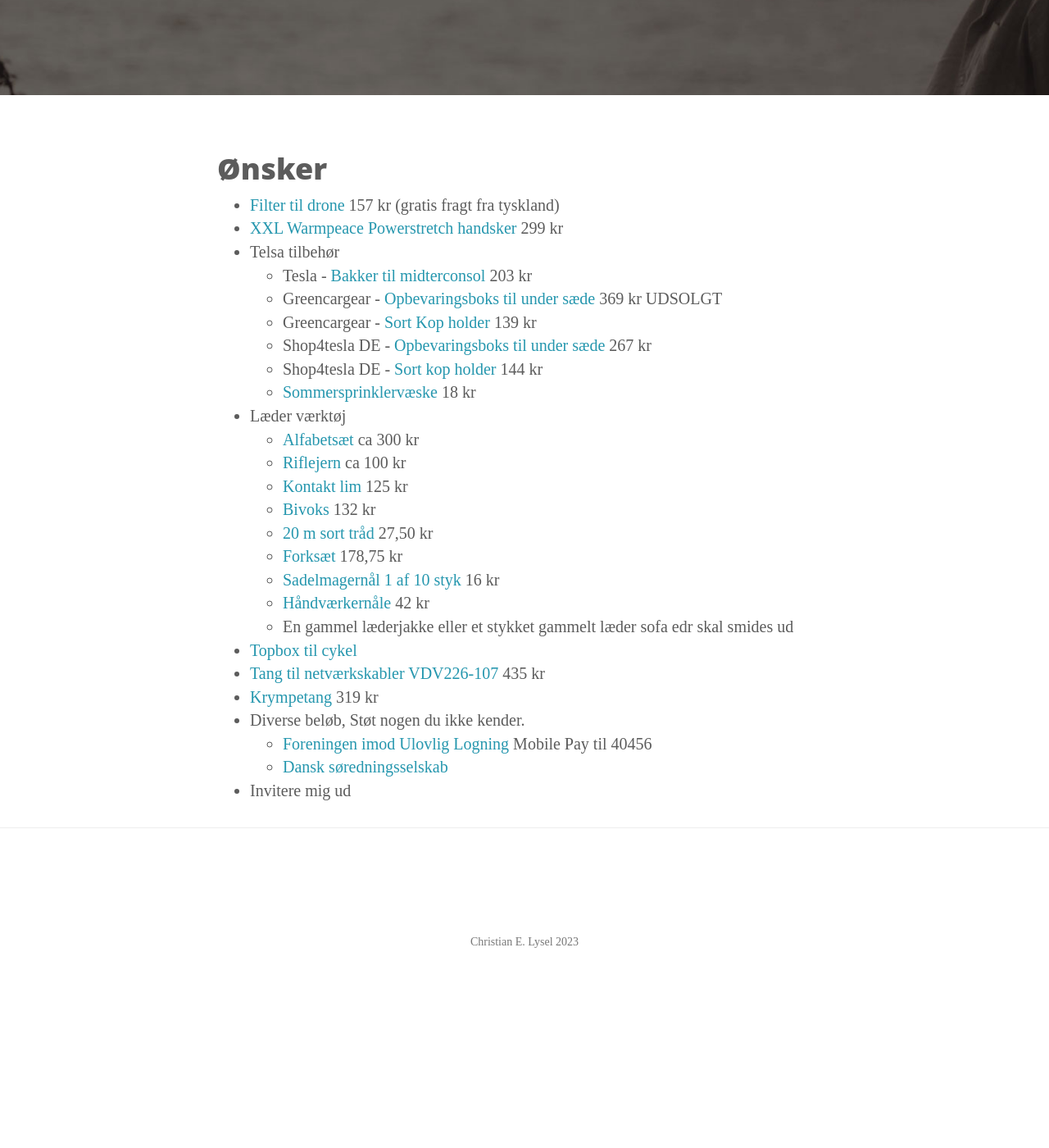
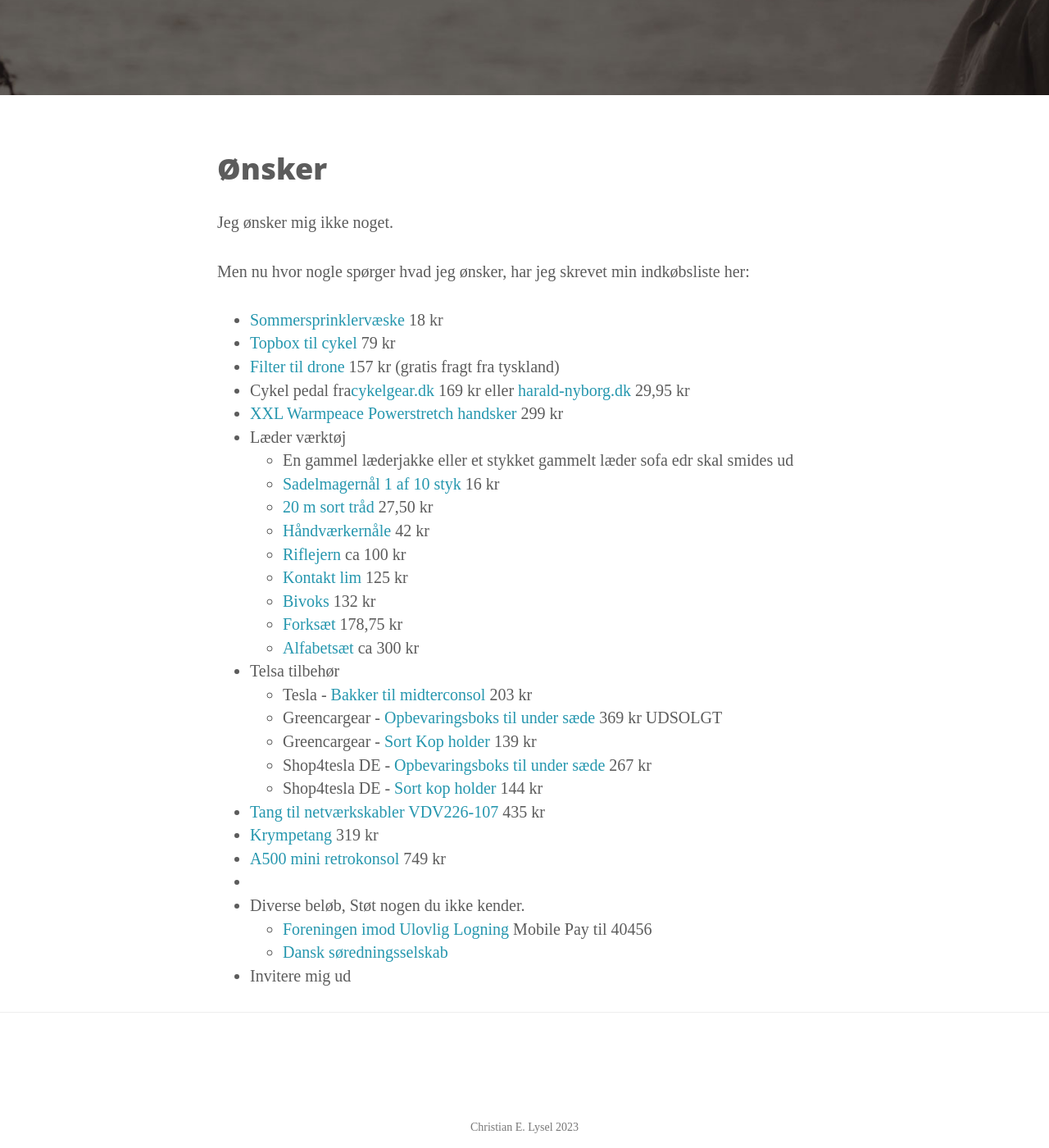
Before and after one commit to clysel/christian.lysel.net, a Jekyll site: the page built from gave.markdown, in a window 1280 px wide and 1400 px high, scrolled down 340 px. Shown: the whole window at 82% size. Built offline with Jekyll 4.4.1, drawn with Linux system fonts in a browser that asks for light colours; before the commit the page ends 1564 px from its top, so only the background shows below that.

Commit message:
Update gave.markdown

```diff
--- a/gave.markdown
+++ b/gave.markdown
@@ -6,28 +6,35 @@
 ---
 # Ønsker
 
+Jeg ønsker mig ikke noget.
+
+Men nu hvor nogle spørger hvad jeg ønsker, har jeg skrevet min indkøbsliste her:
+
+* [Sommersprinklervæske](https://www.harald-nyborg.dk/alaska-sommersprinklervaeske-3-l) 18 kr
+* [Topbox til cykel](https://www.xlmoto.dk/product/topboks-xlmoto-pronto-30l_pid-PIA-174059) 79 kr
 * [Filter til drone](https://www.amazon.de/dp/B0B18KHLF8/?tag=prdk-ce0d-21&creative=22662&creativeASIN=B0B2PGXBC6&linkCode=df0&th=1) 157 kr (gratis fragt fra tyskland)
+* Cykel pedal fra[cykelgear.dk](https://www.cykelgear.dk/reservedele/pedaler/citybike-alm-pedaler/xlc-city-comfort-pedal) 169 kr eller [harald-nyborg.dk](https://www.harald-nyborg.dk/greenfield-pedalsaet-plast-gummi-senior-2-stk) 29,95 kr
 * [XXL Warmpeace Powerstretch handsker](https://www.spejdersport.dk/warmpeace-powerstretch-handsker-gloves-sort) 299 kr
+* Læder værktøj
+  * En gammel læderjakke eller et stykket gammelt læder sofa edr skal smides ud
+  * [Sadelmagernål 1 af 10 styk](https://www.laederiet.dk/shop/194-naale/5365-sadelmagernaale-med-stort-oeje/) 16 kr
+  * [20 m sort tråd](https://www.laederiet.dk/shop/193-traad/5352-kunstsenetraad-nr-1/?variantId=17343) 27,50 kr
+  * [Håndværkernåle](https://www.laederiet.dk/shop/388-prym-diverse-naale/4697-prym-131-107-haandvaerkernaale/?variantId=11339) 42 kr
+  * [Riflejern](https://www.laederiet.dk/shop/275-riflejern-mm/5188-riflejern-justerbart-/) ca 100 kr
+  * [Kontakt lim](https://www.harald-nyborg.dk/dana-lim-kontaktlim-1-l) 125 kr
+  * [Bivoks](https://www.laederiet.dk/shop/193-traad/5362-bivoks-til-traad/) 132 kr
+  * [Forksæt](https://www.laederiet.dk/shop/170-forke-og-syle/5156-forkesaet/) 178,75 kr
+  * [Alfabetsæt](https://www.laederiet.dk/shop/381-alfabet--og-talsaet/7321-alfabet-og-talsaet-8134/) ca 300 kr
 * Telsa tilbehør
   * Tesla - [Bakker til midterconsol](https://shop.tesla.com/da_dk/product/model-3_y-bakker-til-midterkonsollen) 203 kr
   * Greencargear - [Opbevaringsboks til under sæde](https://greencargear.dk/vare/opbevaringsboks-tesla-model-y) 369 kr UDSOLGT
   * Greencargear - [Sort Kop holder](https://greencargear.dk/vare/tesla_kopholder) 139 kr
   * Shop4tesla DE - [Opbevaringsboks til under sæde](https://www.shop4tesla.com/da/products/sitz-organizer-box-tesla-model-y?variant=39975226933388) 267 kr
   * Shop4tesla DE - [Sort kop holder](https://www.shop4tesla.com/da/products/getrankehalter-tesla-model-3-y?variant=43569316823308) 144 kr
-  * [Sommersprinklervæske](https://www.harald-nyborg.dk/alaska-sommersprinklervaeske-3-l) 18 kr
-* Læder værktøj
-  * [Alfabetsæt](https://www.laederiet.dk/shop/381-alfabet--og-talsaet/7321-alfabet-og-talsaet-8134/) ca 300 kr
-  * [Riflejern](https://www.laederiet.dk/shop/275-riflejern-mm/5188-riflejern-justerbart-/) ca 100 kr
-  * [Kontakt lim](https://www.harald-nyborg.dk/dana-lim-kontaktlim-1-l) 125 kr
-  * [Bivoks](https://www.laederiet.dk/shop/193-traad/5362-bivoks-til-traad/) 132 kr
-  * [20 m sort tråd](https://www.laederiet.dk/shop/193-traad/5352-kunstsenetraad-nr-1/?variantId=17343) 27,50 kr
-  * [Forksæt](https://www.laederiet.dk/shop/170-forke-og-syle/5156-forkesaet/) 178,75 kr
-  * [Sadelmagernål 1 af 10 styk](https://www.laederiet.dk/shop/194-naale/5365-sadelmagernaale-med-stort-oeje/) 16 kr
-  * [Håndværkernåle](https://www.laederiet.dk/shop/388-prym-diverse-naale/4697-prym-131-107-haandvaerkernaale/?variantId=11339) 42 kr
-  * En gammel læderjakke eller et stykket gammelt læder sofa edr skal smides ud
-* [Topbox til cykel](https://www.xlmoto.dk/product/topboks-xlmoto-pronto-30l_pid-PIA-174059)
 * [Tang til netværkskabler VDV226-107](https://www.conradelektronik.dk/p/klein-tools-vdv226-107-crimpvrktj-2182199?utm_campaign=shopping-feed&utm_content=free-google-shopping-clicks&utm_medium=surfaces&utm_source=google&utm_term=2182199&vat=true) 435 kr
 * [Krympetang](https://autofix.nu/produkter/6000-installationsvaerktoej/56392-krympetang--kabelskotang-saet---med-1200-ferrules-kabelsko---hoej-kvalitet-awg-23-7-025-10-mmsup2/) 319 kr
+* [A500 mini retrokonsol](https://www.maxgaming.dk/dk/retro-gaming/the-a500-mini-retrokonsol?utm_source=pricerunner&utm_medium=cpc&utm_campaign=pricerunner) 749 kr
+*
 * Diverse beløb, Støt nogen du ikke kender.
   * [Foreningen imod Ulovlig Logning](https://ulovliglogning.dk/#wannahelp) Mobile Pay til 40456
   * [Dansk søredningsselskab](https://dsrs.dk/stot-os)
```
